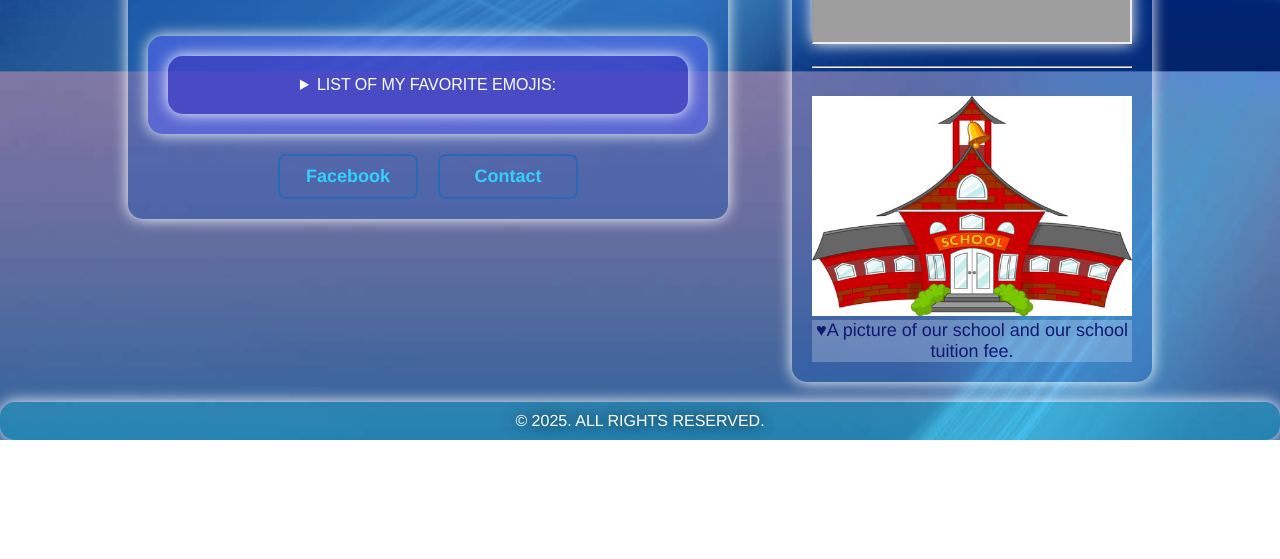
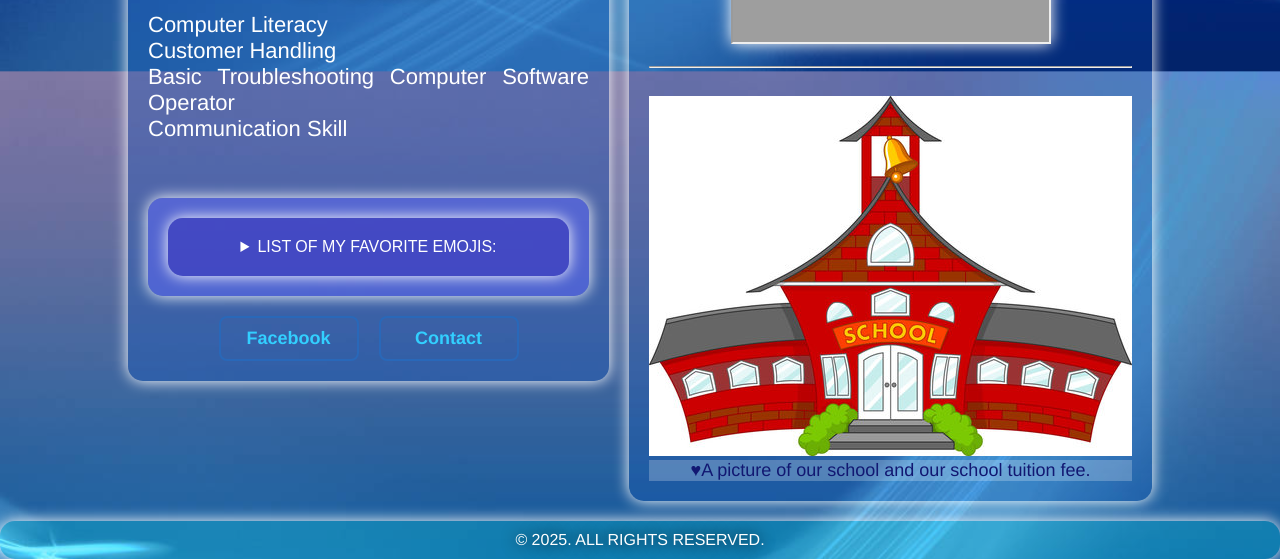
Before and after one commit to Apple-G77/Garabiles_and_Oacan.github.io, a plain HTML site: page oacan.html in a window 1280 px wide. Shown: the part 782-1341 px from the top of the page. Before the commit the page ends 1222 px from the top, so only its background shows below. Drawn offline with Linux system fonts and the light colour scheme; grey boxes are pictures that could not be loaded.

Commit message:
Update oacan.html

```diff
--- a/oacan.html
+++ b/oacan.html
@@ -291,7 +291,7 @@
                 <br><br>
                 <hr><br>
                 <figure>
-                   <img src="schl.jpg" usemap="#image_map" width="320" height="220">
+                   <img src="schl.jpg" usemap="#image_map">
                     <map name="image_map">
                       <area alt="school" title="school" href="https://encrypted-tbn0.gstatic.com/images?q=tbn:ANd9GcSXAwIY_8bEzvau8V9fxxdWTVZpDltdBY6xQQ&s" coords="167,206,320,353" shape="rect">
                       <area alt="tuition" title="tuition" href="https://encrypted-tbn0.gstatic.com/images?q=tbn:ANd9GcTOKCXJF5t0kj2_X8KrbL8gVzM9LVSi_mdnNQ&s" coords="184,8,306,134" shape="rect">
```
